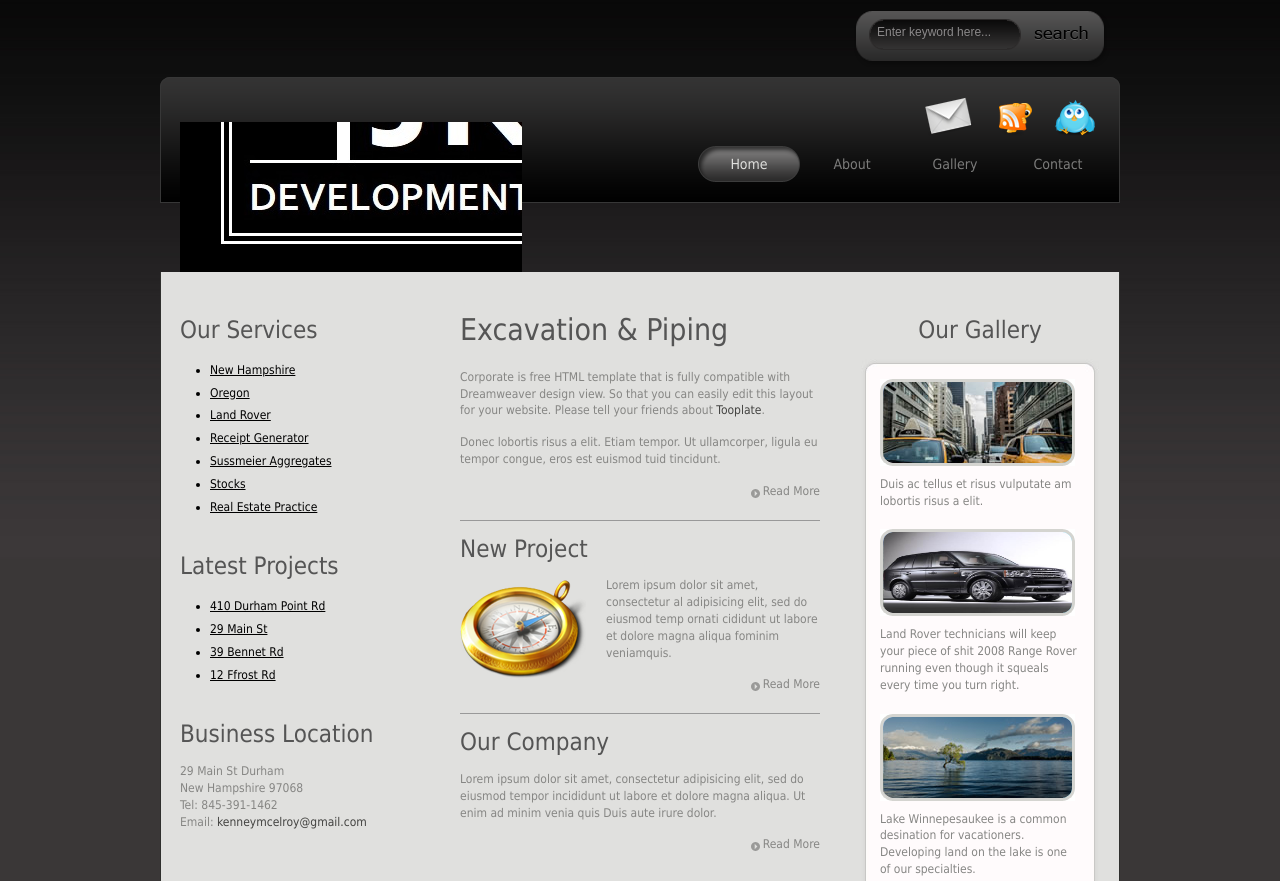
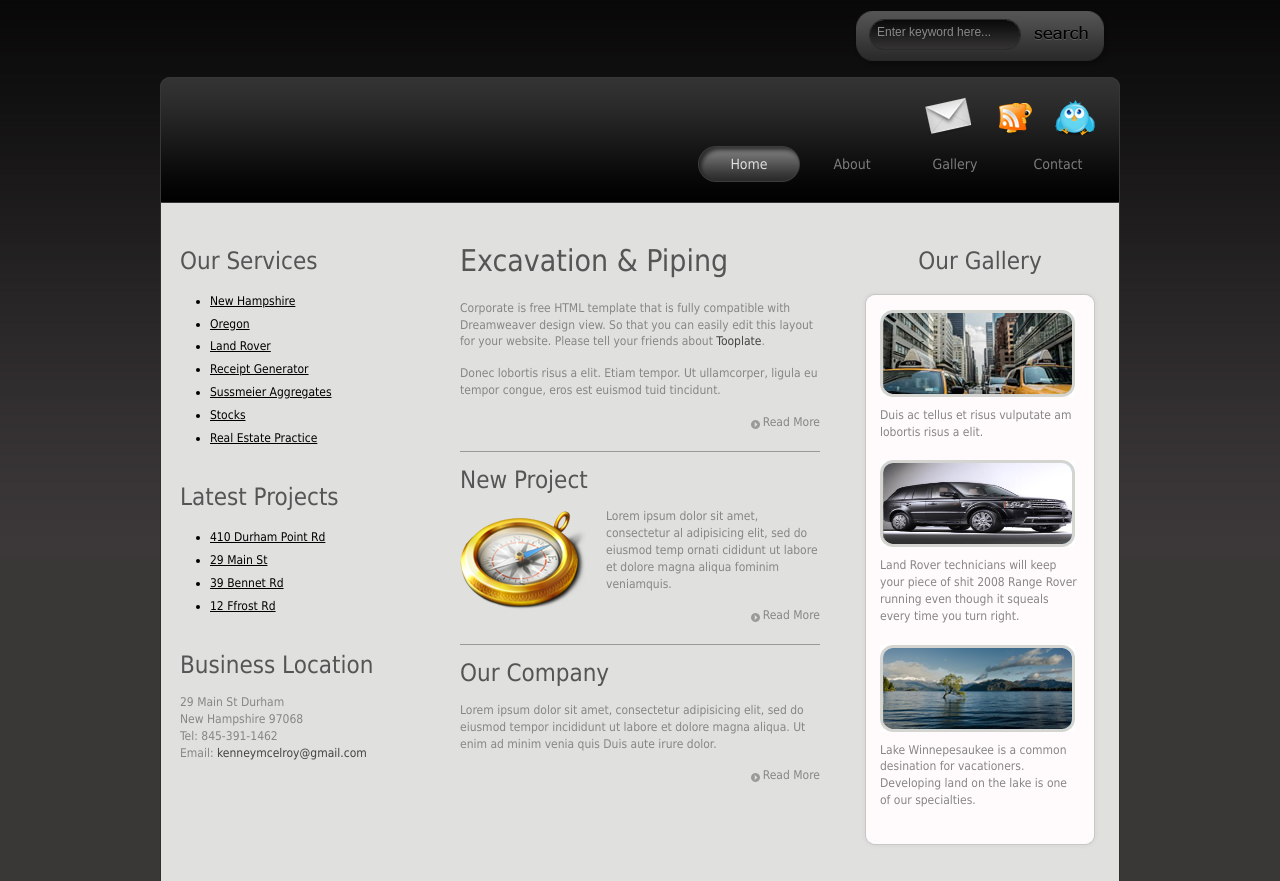
Before and after one commit to mcelroyunlimited/mcelroyunlimited.com, a plain HTML site: page index.html in a window 1280 px wide. Shown: the top 881 px of the page. Drawn offline with Linux system fonts and the light colour scheme.

Commit message:
Update tooplate_style.css

```diff
--- a/tooplate_style.css
+++ b/tooplate_style.css
@@ -120,7 +120,7 @@ em { color: #000 }
 
 #site_title { float: left; margin: 35px 0 0 10px; }
 #site_title h1 { margin: 0; padding: 0 }
-#site_title h1 a { display: block; width: 342px; height: 150px; color: #333; text-indent: -10000px; background: url(jkmgroup.jpg) bottom left no-repeat}
+#site_title h1 a { display: block; width: 30%; height: 30%; color: #333; text-indent: -10000px; background: url(jkmgroup.jpg) bottom left no-repeat}
 
 #header_right {
 	float: right;
```
